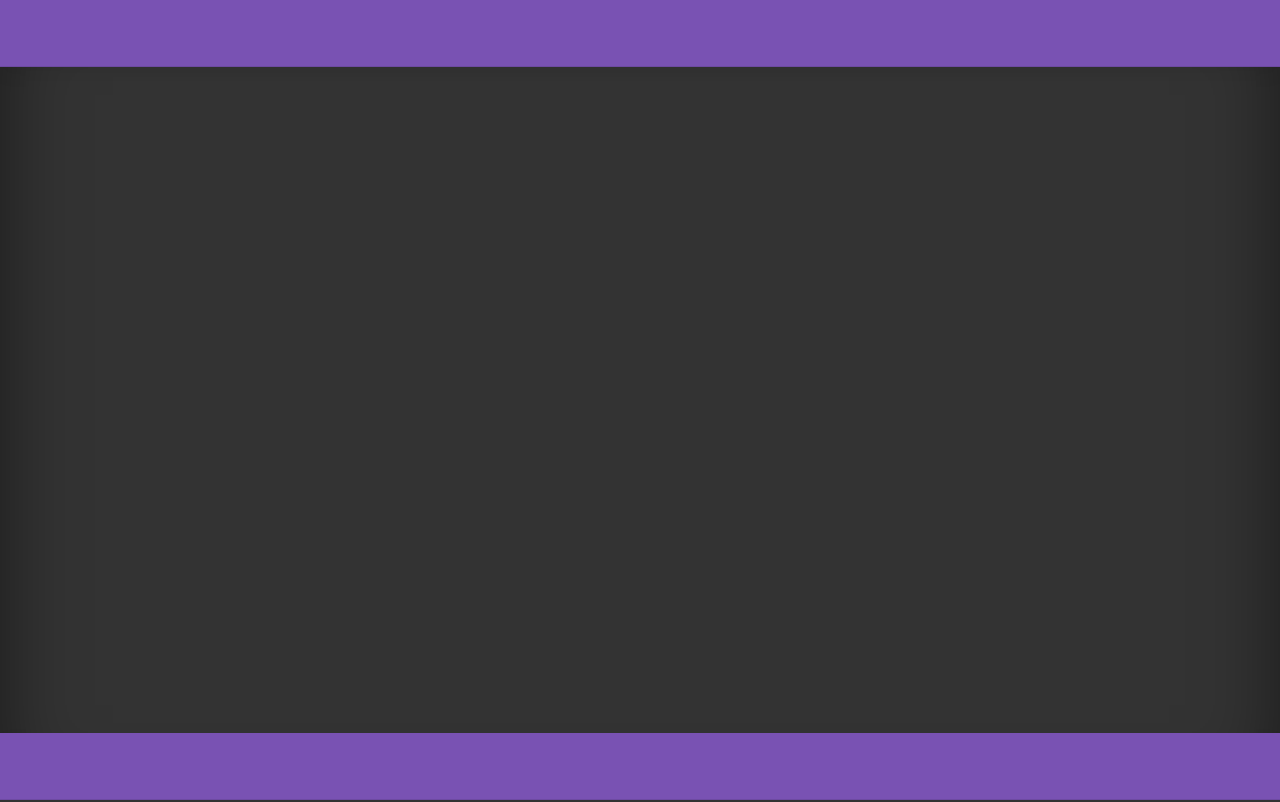
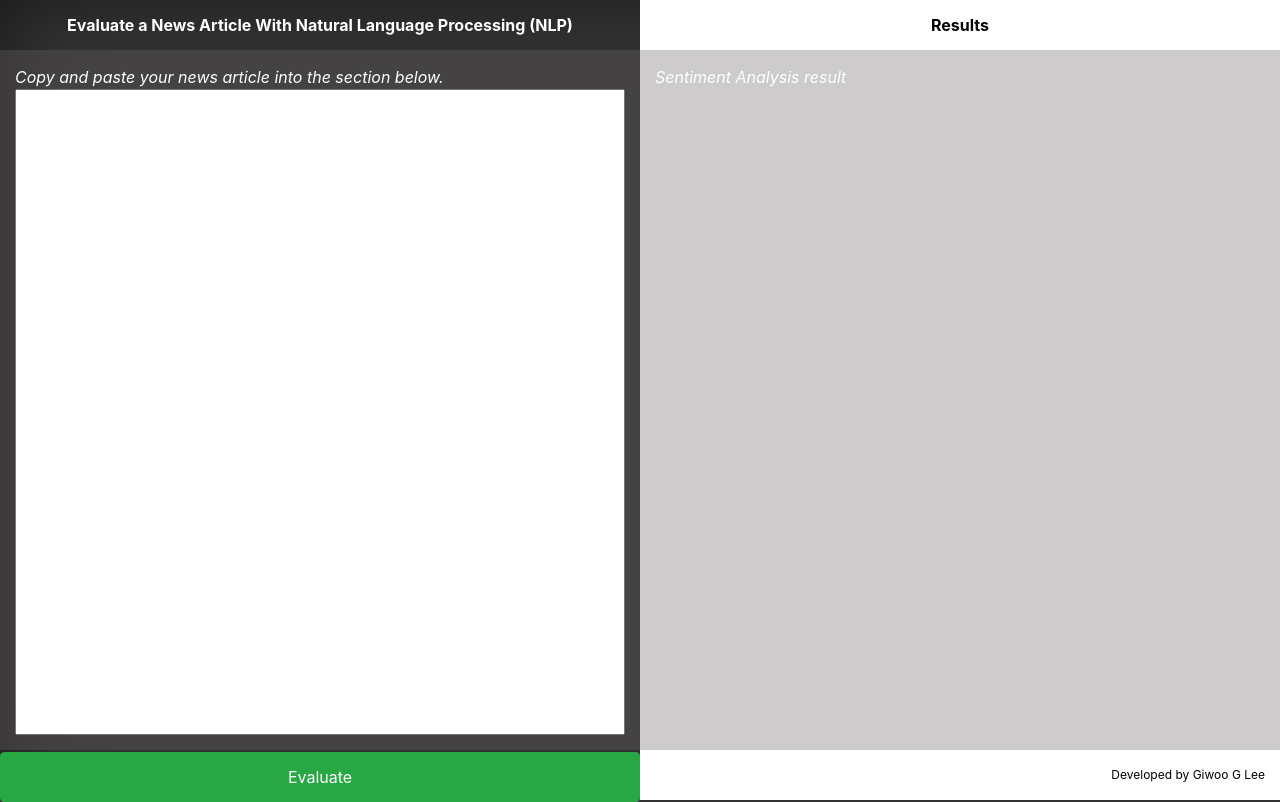
Before and after one commit to gglee89/fend-evaluate-new-nlp, a website built with webpack: page src/client/views/index.html in a window 1280 px wide. Built offline with nearby package versions, Linux system fonts and the light colour scheme.

Commit message:
feat: Include textarea for news article input section

```diff
--- a/src/client/styles/app.scss
+++ b/src/client/styles/app.scss
@@ -1,6 +1,4 @@
-@import './footer.scss';
-@import './header.scss';
-@import './main.scss';
+@import './section.scss';
 
 html, body {
     height: 100%;
@@ -9,6 +7,5 @@ html, body {
 
 body {
     color: #fff;
-    text-shadow: 0 0.05rem 0.1rem rgba(0, 0, 0, .5);
     box-shadow: inset 0 0 5rem rgba(0, 0, 0, .5);
 }
--- a/src/client/styles/footer.scss
+++ /dev/null
@@ -1,6 +0,0 @@
-footer {
-    background-color: #7952b3;
-    box-shadow: 0 0.5rem 1rem rgba(0,0,0,.05), inset 0 -1px 0 rgba(0,0,0,.1);
-    display: flex;
-    flex: 1;
-}
--- a/src/client/styles/header.scss
+++ /dev/null
@@ -1,6 +0,0 @@
-header {
-    background-color: #7952b3;
-    box-shadow: 0 0.5rem 1rem rgba(0,0,0,.05), inset 0 -1px 0 rgba(0,0,0,.1);
-    display: flex;
-    flex: 1;
-}
--- a/src/client/styles/main.scss
+++ /dev/null
@@ -1,4 +0,0 @@
-main {
-    display: flex;
-    flex: 10;
-}
--- /dev/null
+++ b/src/client/styles/section.scss
@@ -0,0 +1,60 @@
+.section {
+    flex: 1;
+
+    &--inverted {
+        background-color: #fff;
+    }
+
+    &__title {
+        align-items: center;
+        font-weight: bold;
+        height: 50px;
+        line-height: 50px;
+        text-align: center;
+
+        &--darktext {
+            color: #000;
+        }
+    }
+
+    &__body {
+        background-color: rgba(104, 98, 98, 0.33);
+        flex: 1;
+        padding: 15px 15px;
+    }
+
+    &__input-title {
+        color: #fff;
+        font-style: italic;
+
+        &--darktext {
+            color: #000;
+        }
+    }
+
+    &__input-textarea {
+        box-sizing: border-box;
+        -webkit-box-sizing: border-box;
+        -moz-box-sizing: border-box;
+        height: calc(100% - 24px);
+        outline: none;
+        overflow: auto;
+        resize: none;
+        width: 100%;
+    }
+
+
+    &__footer {
+        height: 50px;
+        line-height: 50px;
+        text-align: center;
+
+        &--darktext {
+            color: #000;
+            font-size: 12px;
+            text-align: right;
+            padding: 0 15px;
+        }
+    }
+
+}
--- a/src/client/views/index.html
+++ b/src/client/views/index.html
@@ -7,10 +7,27 @@
 </head>
 
 <body>
-    <div class="d-flex w-100 h-100 flex-column">
-        <header></header>
-        <main></main>
-        <footer></footer>
+    <div class="d-flex w-100 h-100 flex-row">
+        <section class="d-flex flex-column section">
+            <div class="section__title">Evaluate a News Article With Natural Language Processing (NLP)</div>
+            <div class="section__body">
+                <div class="section__input-title">Copy and paste your news article into the section below.</div>
+                <textarea class="section__input-textarea" id="news-article"></textarea>
+            </div>
+            <div class="section__footer">
+                <button class="btn btn-success h-100 w-100">Evaluate</button>
+            </div>
+        </section>
+        <section class="d-flex flex-column section section--inverted">
+            <div class="section__title section__title--darktext">Results</div>
+            <div class="section__body">
+                <div class="section__input-title">Sentiment Analysis result</div>
+
+            </div>
+            <div class="section__footer section__footer--darktext">
+                Developed by Giwoo G Lee
+            </div>
+        </section>
     </div>
 
     <script src="https://code.jquery.com/jquery-3.5.1.slim.min.js"
```
